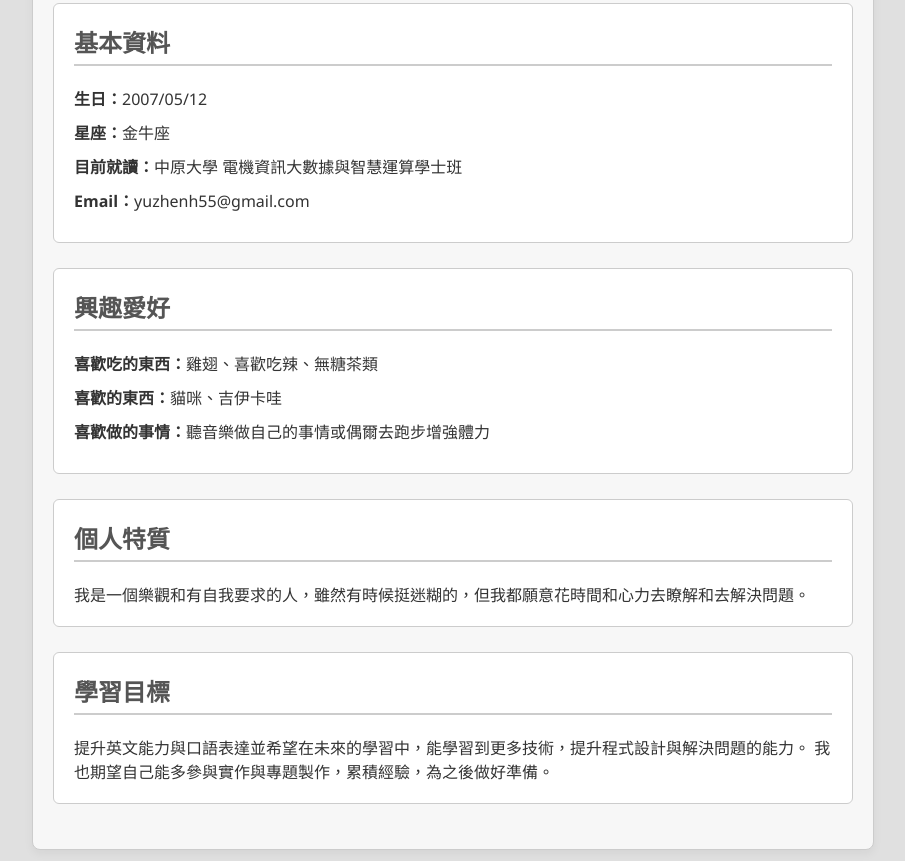
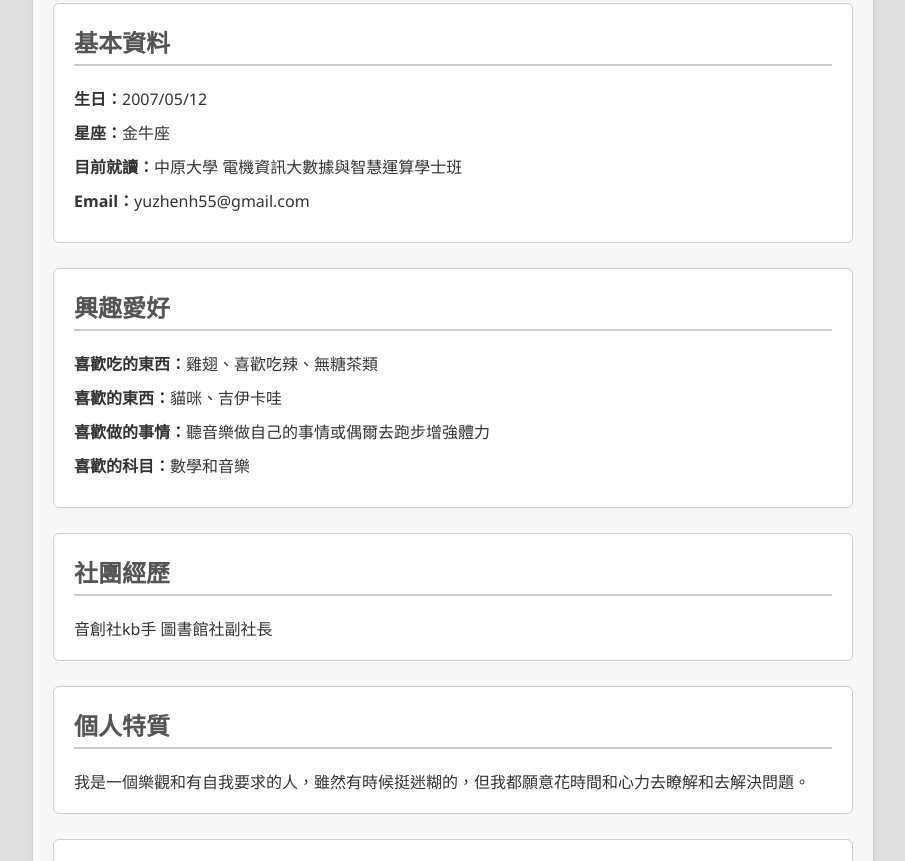
Before and after one commit to yuzhenh55-ux/Computer-Science, a plain HTML site: page index.html in a window 1280 px wide. Shown: the part 314-1175 px from the top of the page, without its empty margins (187-1092 px from the left). Drawn offline with Linux system fonts and the light colour scheme.

Commit message:
Update index.html

```diff
--- a/index.html
+++ b/index.html
@@ -102,6 +102,16 @@
       <div class="info-item"><strong>喜歡吃的東西：</strong>雞翅、喜歡吃辣、無糖茶類</div>
       <div class="info-item"><strong>喜歡的東西：</strong>貓咪、吉伊卡哇</div>
       <div class="info-item"><strong>喜歡做的事情：</strong>聽音樂做自己的事情或偶爾去跑步增強體力</div>
+      <div class="info-item"><strong>喜歡的科目：</strong>數學和音樂</div>
+    </div>
+
+    <!-- 社團經歷 -->
+    <div class="section">
+      <h2>社團經歷</h2>
+      <p>
+        音創社kb手
+        圖書館社副社長
+      </p>
     </div>
 
     <!-- 個人特質 -->
```
